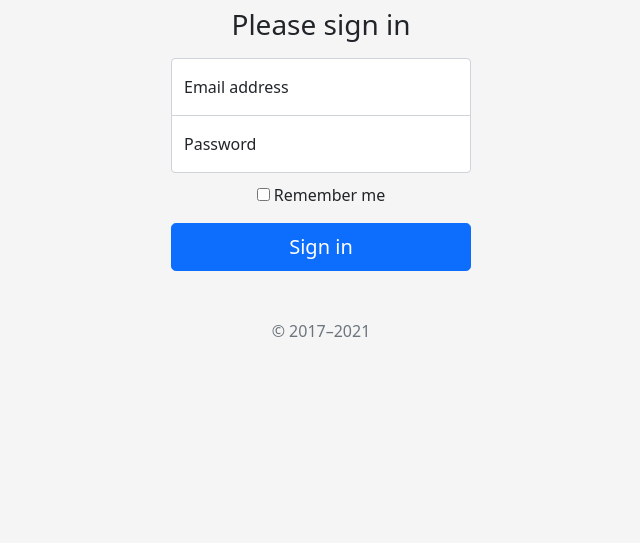
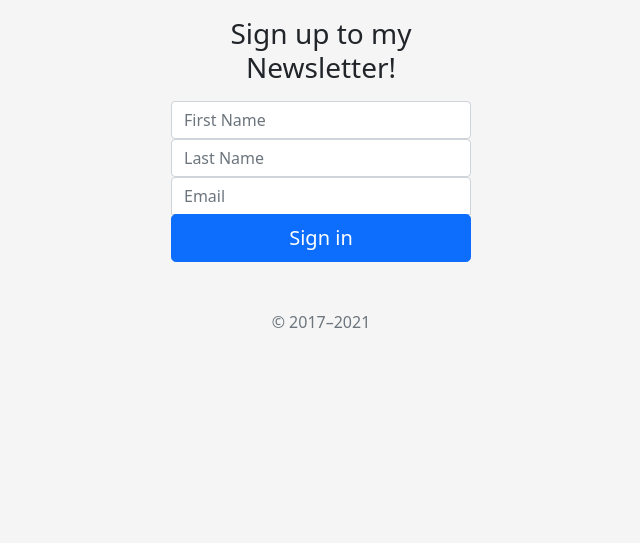
Before and after one commit to NPitroff/Newsletter-Signup, a website: page signup.html in a window 1280 px wide. Shown: the part 257-800 px from the top of the page, without its empty margins (319-959 px from the left). Drawn offline with nearby package versions, Linux system fonts and the light colour scheme.

Commit message:
Added an image and changed the format of the html for a sign in

```diff
--- a/CSS/styles.css
+++ b/CSS/styles.css
@@ -37,3 +37,17 @@ body {
   border-top-left-radius: 0;
   border-top-right-radius: 0;
 }
+
+.bd-placeholder-img {
+  font-size: 1.125rem;
+  /* text-anchor: middle; */
+  -webkit-user-select: none;
+  -moz-user-select: none;
+  user-select: none;
+}
+
+@media (min-width: 768px) {
+  .bd-placeholder-img-lg {
+    font-size: 3.5rem;
+  }
+}
--- a/signup.html
+++ b/signup.html
@@ -7,7 +7,7 @@
     <meta name="description" content="">
     <meta name="author" content="Mark Otto, Jacob Thornton, and Bootstrap contributors">
     <meta name="generator" content="Hugo 0.88.1">
-    <title>Signin Template · Bootstrap v5.1</title>
+    <title>Newsletter Signup</title>
 
     <link rel="canonical" href="https://getbootstrap.com/docs/5.1/examples/sign-in/">
 
@@ -26,22 +26,6 @@
 <meta name="theme-color" content="#7952b3">
 
 
-    <style>
-      .bd-placeholder-img {
-        font-size: 1.125rem;
-        text-anchor: middle;
-        -webkit-user-select: none;
-        -moz-user-select: none;
-        user-select: none;
-      }
-
-      @media (min-width: 768px) {
-        .bd-placeholder-img-lg {
-          font-size: 3.5rem;
-        }
-      }
-    </style>
-
 
     <!-- Custom styles for this template -->
     <link href="CSS/styles.css" rel="stylesheet">
@@ -50,23 +34,16 @@
 
 <main class="form-signin">
   <form>
-    <img class="mb-4" src="/docs/5.1/assets/brand/bootstrap-logo.svg" alt="" width="72" height="57">
-    <h1 class="h3 mb-3 fw-normal">Please sign in</h1>
+    <img class="mb-4" src="CSS/images/Jurassic_Park.jpg" alt="" width="72" height="57">
+    <h1 class="h3 mb-3 fw-normal">Sign up to my Newsletter!</h1>
 
-    <div class="form-floating">
-      <input type="email" class="form-control" id="floatingInput" placeholder="name@example.com">
-      <label for="floatingInput">Email address</label>
-    </div>
-    <div class="form-floating">
-      <input type="password" class="form-control" id="floatingPassword" placeholder="Password">
-      <label for="floatingPassword">Password</label>
-    </div>
 
-    <div class="checkbox mb-3">
-      <label>
-        <input type="checkbox" value="remember-me"> Remember me
-      </label>
-    </div>
+      <input type="text" class="form-control"  placeholder="First Name">
+      <input type="text" class="form-control"  placeholder="Last Name">
+      <input type="email" class="form-control" placeholder="Email">
+
+
+
     <button class="w-100 btn btn-lg btn-primary" type="submit">Sign in</button>
     <p class="mt-5 mb-3 text-muted">&copy; 2017–2021</p>
   </form>
```
Also changed, not shown: CSS/images/Jurassic_Park.jpg (added).
